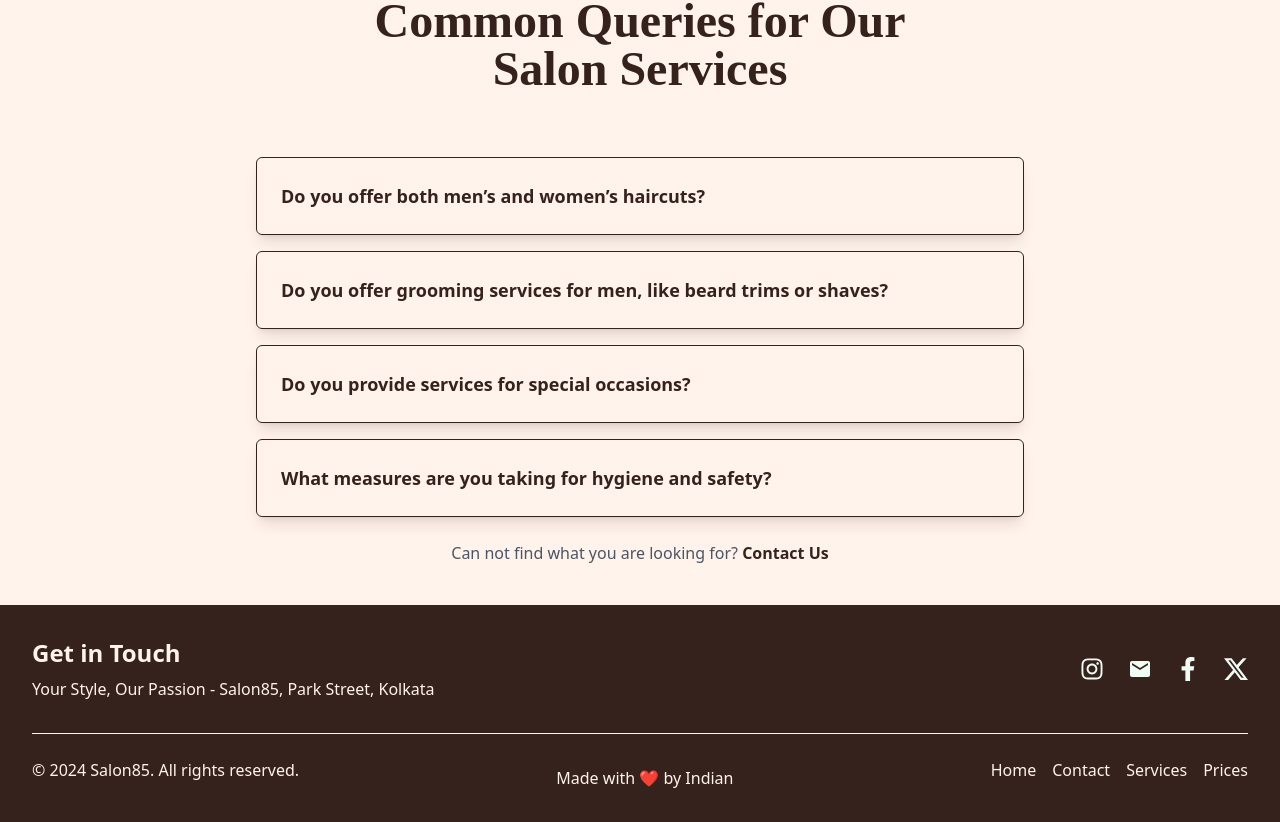
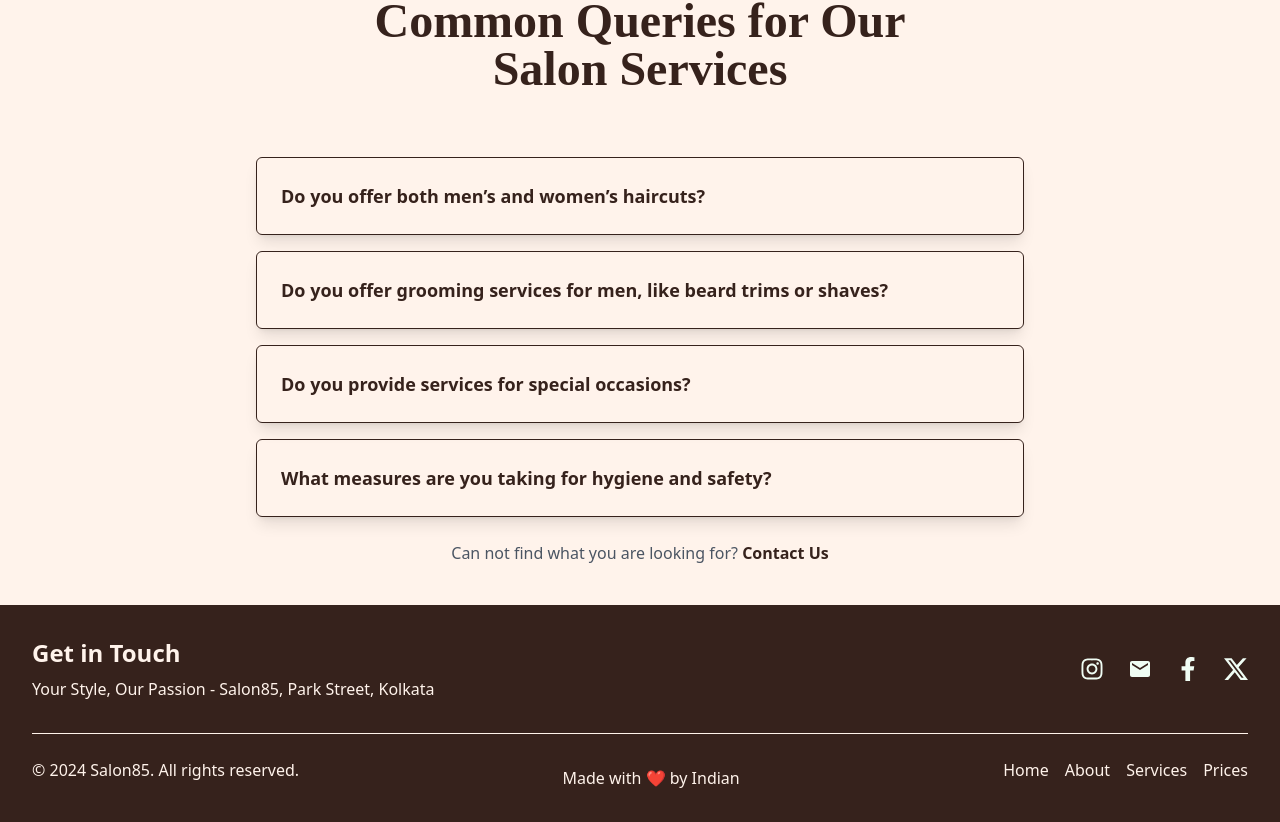
Before and after one commit to impriyanshu29/salon85, a Next.js app: page / in a window 1280 px wide. Shown: the part 1551-2373 px from the top of the page. Built offline with nearby package versions, Linux system fonts and the light colour scheme.

Commit message:
added link in footer

```diff
--- a/src/components/Footer.tsx
+++ b/src/components/Footer.tsx
@@ -48,13 +48,13 @@ export function Footer() {
               <Link href="/" className="text-background  hover:text-white transition-colors duration-300">Home</Link>
             </li>
             <li>
-              <Link href="/resume" className="text-background  hover:text-white transition-colors duration-300">Contact</Link>
+              <Link href="/about" className="text-background  hover:text-white transition-colors duration-300">About</Link>
             </li>
             <li>
-              <Link href="/works" className="text-background hover:text-white transition-colors duration-300">Services</Link>
+              <Link href="/services" className="text-background hover:text-white transition-colors duration-300">Services</Link>
             </li>
             <li>
-              <Link href="/contact" className="text-background  hover:text-white transition-colors duration-300">Prices</Link>
+              <Link href="/pricing" className="text-background  hover:text-white transition-colors duration-300">Prices</Link>
             </li>
           </ul>
         </div>
```
Also changed, not shown: src/app/contact/page.tsx (deleted).
